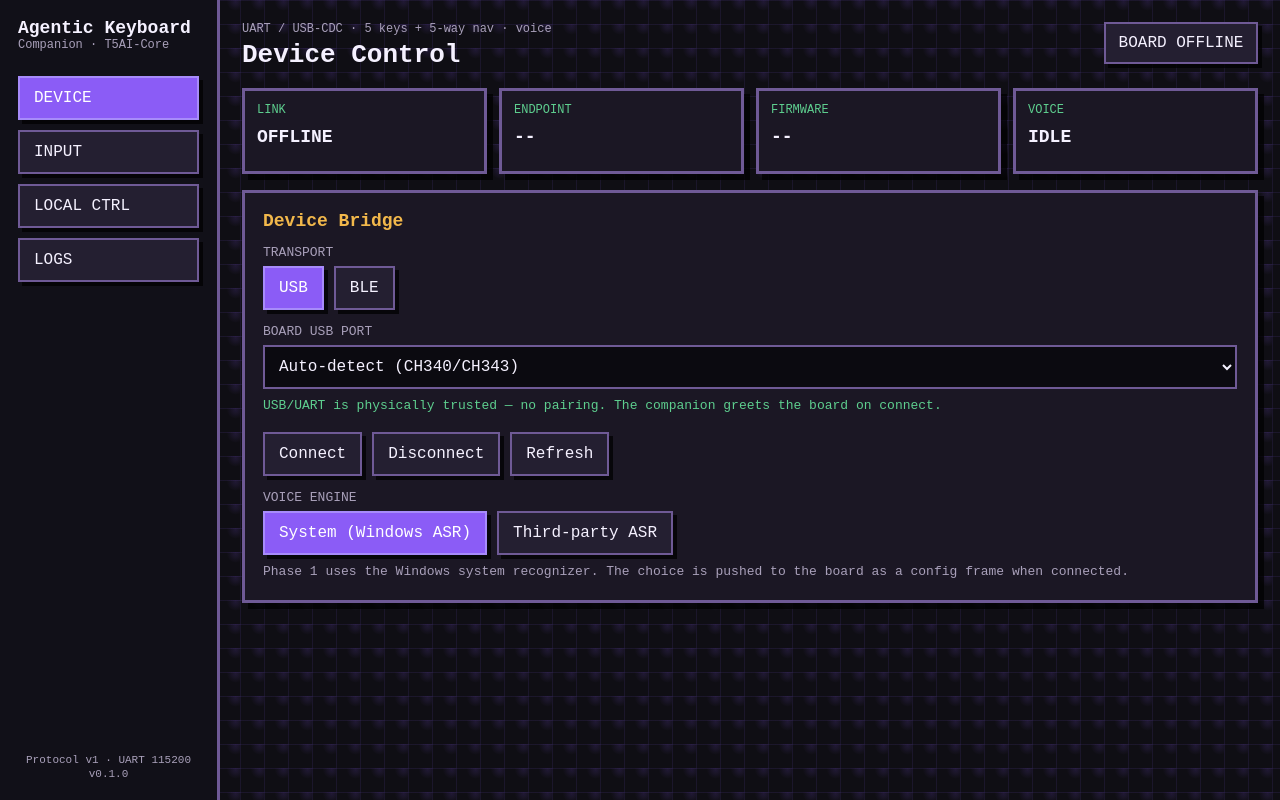
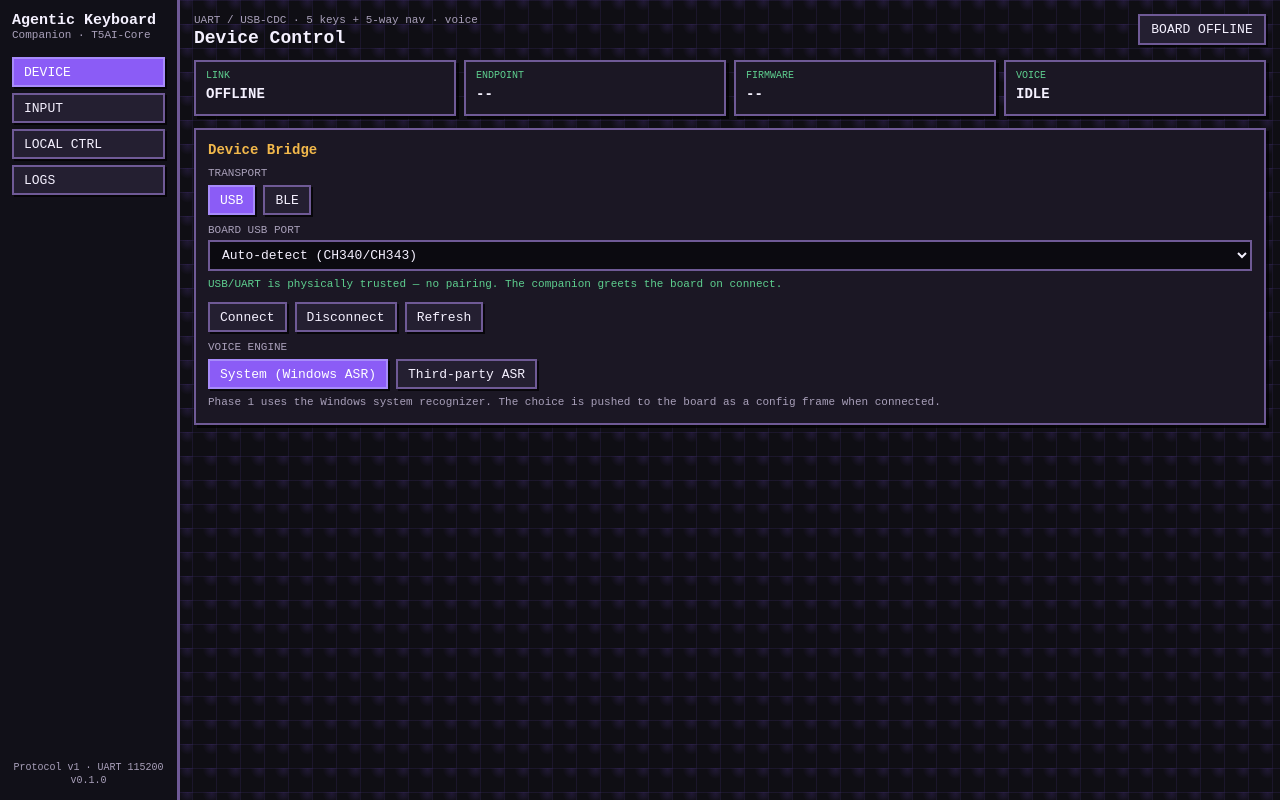
Before and after one commit to namastecxy-droid/ki-board-on-tuya, a React (Vite) app in the folder companion/: page / in a window 1280 px wide. Built offline with nearby package versions, Linux system fonts and the light colour scheme.

Commit message:
companion(ui): tighten typography and spacing
Base font 16->13px; buttons/inputs min-height 44->30px; smaller paddings,
gaps, shadows and heading sizes across sidebar, topbar, lcd cards, panels,
key/nav clusters and logs. Denser layout, less wasted space.

```diff
--- a/companion/src/styles.css
+++ b/companion/src/styles.css
@@ -22,7 +22,7 @@
   color: var(--text);
   background: var(--bg);
   font-family: "Courier New", ui-monospace, SFMono-Regular, Menlo, monospace;
-  font-size: 16px;
+  font-size: 13px;
 }
 
 * {
@@ -41,19 +41,19 @@ select {
 }
 
 button {
-  min-height: 44px;
+  min-height: 30px;
   border: 2px solid var(--accent-hover);
   border-radius: 0;
   background: var(--accent);
   color: var(--accent-ink);
-  padding: 0 14px;
+  padding: 0 10px;
   cursor: pointer;
-  box-shadow: 4px 4px 0 var(--shadow);
+  box-shadow: 2px 2px 0 var(--shadow);
 }
 
 button:active {
   transform: translate(2px, 2px);
-  box-shadow: 2px 2px 0 var(--shadow);
+  box-shadow: 1px 1px 0 var(--shadow);
 }
 
 button:disabled {
@@ -72,12 +72,12 @@ button.nav {
 input,
 select {
   width: 100%;
-  min-height: 44px;
+  min-height: 30px;
   border: 2px solid var(--border-strong);
   border-radius: 0;
   background: var(--field);
   color: var(--text);
-  padding: 9px 10px;
+  padding: 5px 8px;
 }
 
 button:hover:not(:disabled),
@@ -85,22 +85,22 @@ input:focus,
 select:focus {
   border-color: var(--accent-hover);
   outline: 2px solid rgba(139, 92, 246, 0.35);
-  outline-offset: 2px;
+  outline-offset: 1px;
 }
 
 label {
   display: block;
-  margin: 14px 0 6px;
+  margin: 9px 0 4px;
   color: var(--muted);
-  font-size: 13px;
+  font-size: 11px;
   text-transform: uppercase;
 }
 
 .hint {
-  margin-top: 8px;
+  margin-top: 6px;
   color: var(--muted);
-  font-size: 13px;
-  line-height: 1.45;
+  font-size: 11px;
+  line-height: 1.4;
 }
 
 .good-text {
@@ -114,7 +114,7 @@ label {
 .shell {
   height: 100dvh;
   display: grid;
-  grid-template-columns: 220px minmax(0, 1fr);
+  grid-template-columns: 180px minmax(0, 1fr);
   background:
     linear-gradient(var(--bg-grid) 1px, transparent 1px),
     linear-gradient(90deg, var(--bg-grid) 1px, transparent 1px),
@@ -126,7 +126,7 @@ label {
 .sidebar {
   border-right: 3px solid var(--border-strong);
   background: var(--sidebar);
-  padding: 18px;
+  padding: 12px;
   display: flex;
   flex-direction: column;
   height: 100dvh;
@@ -137,7 +137,7 @@ label {
   margin-top: auto;
   text-align: center;
   color: var(--muted);
-  font-size: 11px;
+  font-size: 10px;
 }
 
 .sidebar-footer p {
@@ -145,7 +145,7 @@ label {
 }
 
 .brand {
-  margin-bottom: 24px;
+  margin-bottom: 16px;
 }
 
 h1,
@@ -156,18 +156,18 @@ p {
 }
 
 h1 {
-  font-size: 18px;
+  font-size: 15px;
 }
 
 .brand p,
 .eyebrow {
   color: var(--muted);
-  font-size: 12px;
+  font-size: 11px;
 }
 
 .nav {
   width: 100%;
-  margin-bottom: 10px;
+  margin-bottom: 6px;
   text-align: left;
 }
 
@@ -181,29 +181,29 @@ h1 {
   min-width: 0;
   min-height: 0;
   overflow-y: auto;
-  padding: 22px;
+  padding: 14px;
 }
 
 .topbar {
   display: flex;
   align-items: flex-start;
   justify-content: space-between;
-  gap: 16px;
-  margin-bottom: 18px;
+  gap: 12px;
+  margin-bottom: 12px;
 }
 
 h2 {
-  margin-top: 4px;
-  font-size: 26px;
+  margin-top: 2px;
+  font-size: 18px;
 }
 
 .status {
-  min-width: 154px;
+  min-width: 128px;
   border: 2px solid var(--border-strong);
   background: var(--panel-2);
-  padding: 10px 12px;
+  padding: 6px 10px;
   text-align: center;
-  box-shadow: 4px 4px 0 var(--shadow);
+  box-shadow: 2px 2px 0 var(--shadow);
 }
 
 .status.online {
@@ -215,61 +215,61 @@ h2 {
 .lcd-grid {
   display: grid;
   grid-template-columns: repeat(4, 1fr);
-  gap: 12px;
-  margin-bottom: 16px;
+  gap: 8px;
+  margin-bottom: 12px;
 }
 
 .lcd,
 .panel {
-  border: 3px solid var(--border-strong);
+  border: 2px solid var(--border-strong);
   background: var(--panel);
-  box-shadow: 6px 6px 0 var(--shadow);
+  box-shadow: 3px 3px 0 var(--shadow);
 }
 
 .lcd {
-  min-height: 86px;
-  padding: 12px;
+  min-height: 56px;
+  padding: 8px 10px;
   overflow: hidden;
 }
 
 .lcd span {
   display: block;
   color: var(--success);
-  font-size: 12px;
-  margin-bottom: 8px;
+  font-size: 10px;
+  margin-bottom: 4px;
 }
 
 .lcd strong {
   display: block;
   min-width: 0;
   overflow-wrap: anywhere;
-  font-size: 18px;
-  line-height: 1.35;
+  font-size: 14px;
+  line-height: 1.3;
 }
 
 .panel {
-  padding: 18px;
-  margin-bottom: 18px;
+  padding: 12px;
+  margin-bottom: 12px;
 }
 
 .panel h3 {
-  margin-bottom: 12px;
+  margin-bottom: 8px;
   color: var(--warning);
-  font-size: 18px;
+  font-size: 14px;
 }
 
 .actions {
   display: flex;
   flex-wrap: wrap;
-  gap: 10px;
-  margin-top: 16px;
+  gap: 8px;
+  margin-top: 10px;
 }
 
 .input-row {
   display: flex;
   align-items: flex-start;
-  gap: 20px;
-  margin-top: 16px;
+  gap: 16px;
+  margin-top: 12px;
   flex-wrap: wrap;
 }
 
@@ -295,7 +295,7 @@ h2 {
 .key-card {
   border: 2px solid var(--border);
   background: var(--panel-2);
-  padding: 8px;
+  padding: 6px;
   grid-column: span 1;
 }
 
@@ -307,11 +307,11 @@ h2 {
   display: grid;
   place-items: center;
   aspect-ratio: 1;
-  border: 3px solid var(--field);
+  border: 2px solid var(--field);
   background: linear-gradient(145deg, rgba(139, 92, 246, 0.9), rgba(88, 166, 255, 0.78));
   color: var(--text);
   font-weight: 700;
-  font-size: 16px;
+  font-size: 13px;
   overflow-wrap: anywhere;
   text-align: center;
 }
@@ -323,21 +323,21 @@ h2 {
 
 .key-card.hit .key-screen {
   border-color: var(--success);
-  box-shadow: 0 0 0 3px rgba(94, 207, 143, 0.55);
+  box-shadow: 0 0 0 2px rgba(94, 207, 143, 0.55);
 }
 
 .key-map {
-  margin-top: 8px;
+  margin-top: 6px;
   color: var(--muted);
-  font-size: 11px;
-  line-height: 1.35;
+  font-size: 10px;
+  line-height: 1.3;
 }
 
 .nav-pad {
   display: grid;
-  grid-template-columns: repeat(3, 44px);
-  grid-template-rows: repeat(3, 44px);
-  gap: 6px;
+  grid-template-columns: repeat(3, 34px);
+  grid-template-rows: repeat(3, 34px);
+  gap: 5px;
   justify-content: start;
   margin-top: 0;
 }
@@ -347,7 +347,7 @@ h2 {
   place-items: center;
   border: 2px solid var(--border);
   background: var(--panel-2);
-  font-size: 11px;
+  font-size: 10px;
   color: var(--muted);
 }
 
@@ -367,23 +367,23 @@ h2 {
   border: 2px solid var(--border);
   background: var(--field);
   color: #d9f7e7;
-  padding: 12px;
+  padding: 10px;
 }
 
 .log {
-  min-height: 360px;
-  max-height: 520px;
-  font-size: 13px;
-  line-height: 1.55;
+  min-height: 280px;
+  max-height: 460px;
+  font-size: 12px;
+  line-height: 1.5;
 }
 
 .error-banner {
   border: 2px solid var(--danger);
   background: rgba(239, 111, 108, 0.18);
   color: #ffd6d4;
-  padding: 12px;
-  margin-bottom: 16px;
-  box-shadow: 4px 4px 0 var(--shadow);
+  padding: 10px;
+  margin-bottom: 12px;
+  box-shadow: 2px 2px 0 var(--shadow);
   overflow-wrap: anywhere;
 }
 
```
